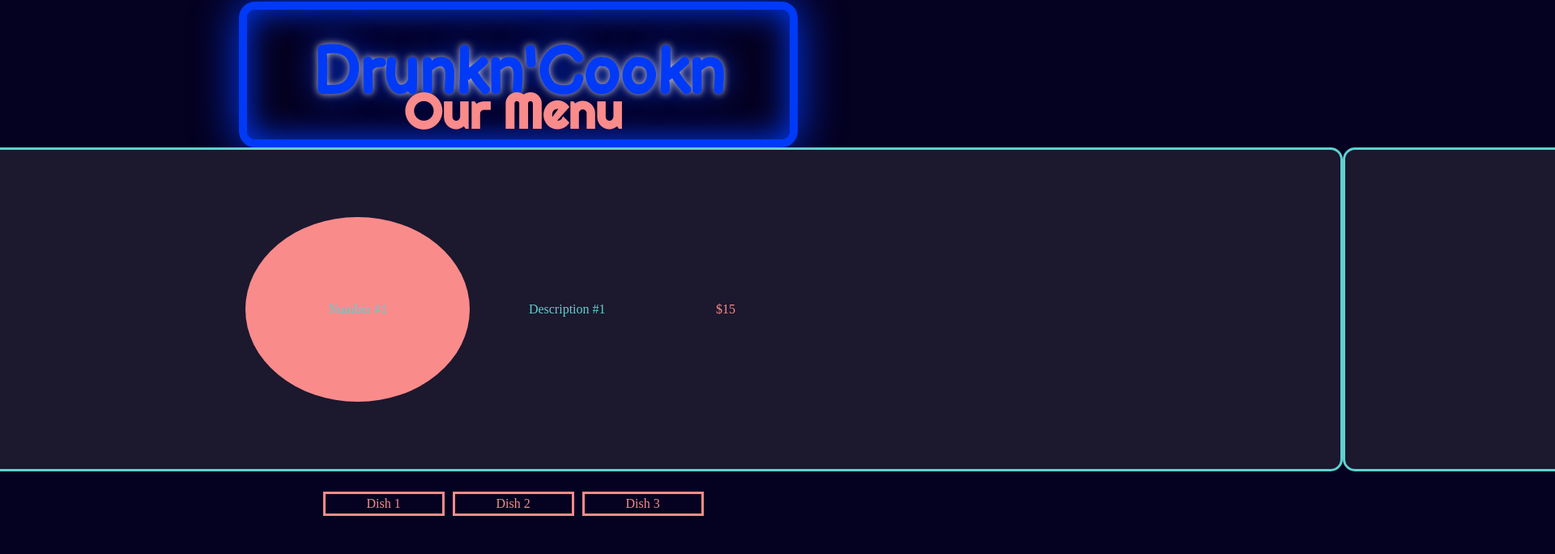
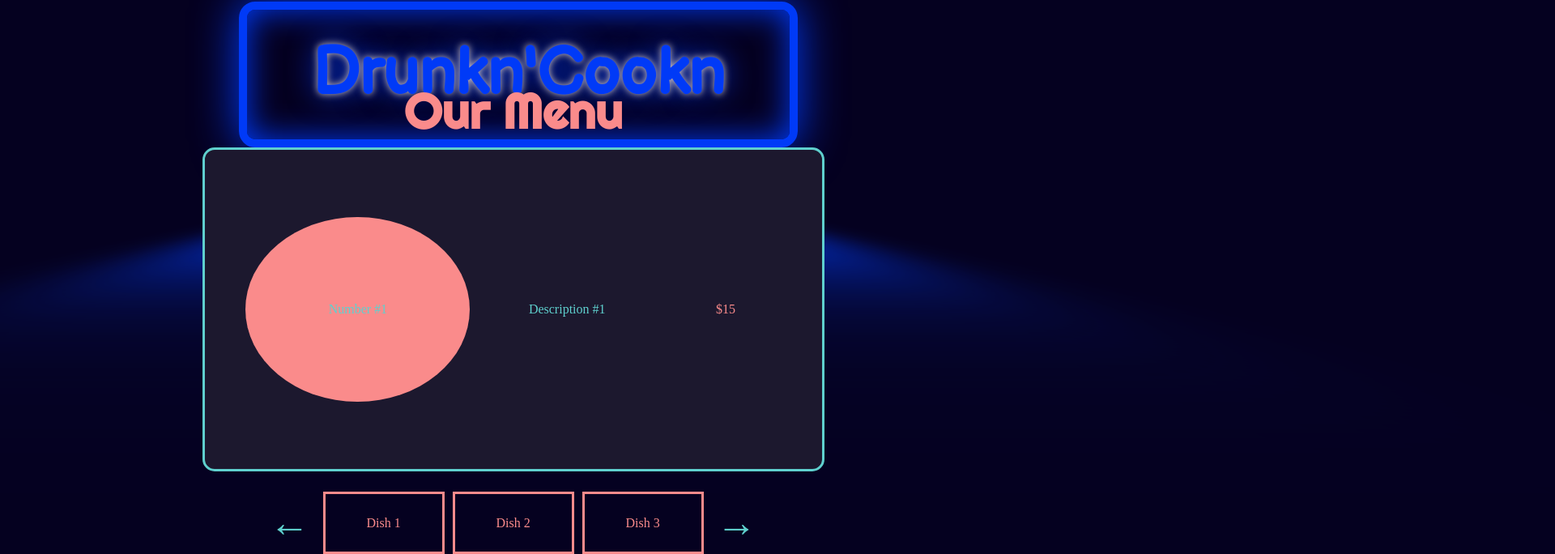
Before and after one commit to Reigningeddie/drunkncookn-React, a React (Create React App) app: page /#/menu in a window 1280 px wide. Shown: the part 308-992 px from the top of the page at 81% size, 1920 px wide, since content can reach past the window. Before the commit the page ends 945 px from the top, so only its background shows below. Built offline with nearby package versions, Linux system fonts and the light colour scheme.

Commit message:
fixed carousel menu bug

```diff
--- a/src/components/Menu.jsx
+++ b/src/components/Menu.jsx
@@ -24,7 +24,7 @@ export default function Menu() {
       description: 'Description #3',
       price: '$35'
     },
-  ]
+  ];
 
   const updateIndex = (newIndex) => {
     if (newIndex < 0) {
@@ -39,27 +39,26 @@ export default function Menu() {
     <main className={menu.menuBody}>
       <div className={menu.container}>
         <h1 className={menu.title}>Our Menu</h1>
+        <div className={menu.cont}>
         <div className={menu.menu}>
-          <button onClick={() => {updateIndex(activeIndex -1);}}>&larr;</button>
             <div className={menu.inner} style={{ transform: `translate(-${activeIndex * 100}%)` }}>
-          {menuItems.map((item) => {
-            return <MenuItem item={item} width={"100%"}/>
-          })}
+              {menuItems.map((item) => {
+              return <MenuItem item={item} width={ '100%' }/>
+            })}
             </div>
-          <button onClick={() => {updateIndex(activeIndex +1);}}>&rarr;</button>
+        </div>
         </div>
       </div>
       <div className={menu.lowerContainer}>
-
+      <button onClick={() => {updateIndex(activeIndex -1);}}>&larr;</button>
         {menuItems.map((item, index) => {
           return (
-
               <p onClick={() => {updateIndex(index);}} className={menu.dishes}>{item.dish}</p>
-
           );
         })}
+          <button onClick={() => {updateIndex(activeIndex +1);}}>&rarr;</button>
+      </div>
 
-      </div>
     </main>
   )
 }
--- a/src/components/menu.module.css
+++ b/src/components/menu.module.css
@@ -13,6 +13,13 @@
   display: block;
 }
 
+.cont {
+  display: flex;
+  align-items: center;
+  justify-content: center;
+  flex-direction: row;
+}
+
 .title {
   font-family: 'Righteous', cursive;
   display: flex;
@@ -22,8 +29,10 @@
 }
 
 .menu {
+  overflow: hidden;
   display: flex;
   justify-content: center;
+  flex-direction: column;
   gap: 5px;
   align-items: center;
 }
@@ -31,6 +40,7 @@
 .inner {
   white-space: nowrap;
   transition: transform 0.3s;
+  width: 60vw;
 }
 
 .card {
@@ -41,7 +51,6 @@
   border: solid;
   border-radius: 15px;
   height: 50vh;
-  width: 1vw;
   align-items: center;
   overflow: hidden;
 }
@@ -115,13 +124,7 @@
   border: solid;
 } */
 
-.indicator {
-  /* display: flex; */
-  padding-top: 20px;
-  /* justify-content: center;
-  align-items: center; */
-  gap: 10px;
-}
+
 /*!add new container inside mapped return */
 
 .lowerContainer {
@@ -137,6 +140,7 @@
   border: solid;
   width: 150px;
   justify-content: center;
+  align-items: center;
   cursor: pointer;
 }
 
@@ -148,7 +152,6 @@
 
 
 button {
-  height: 40px;
   background: none;
   color: #5fd0ce;
   border: none;
```
